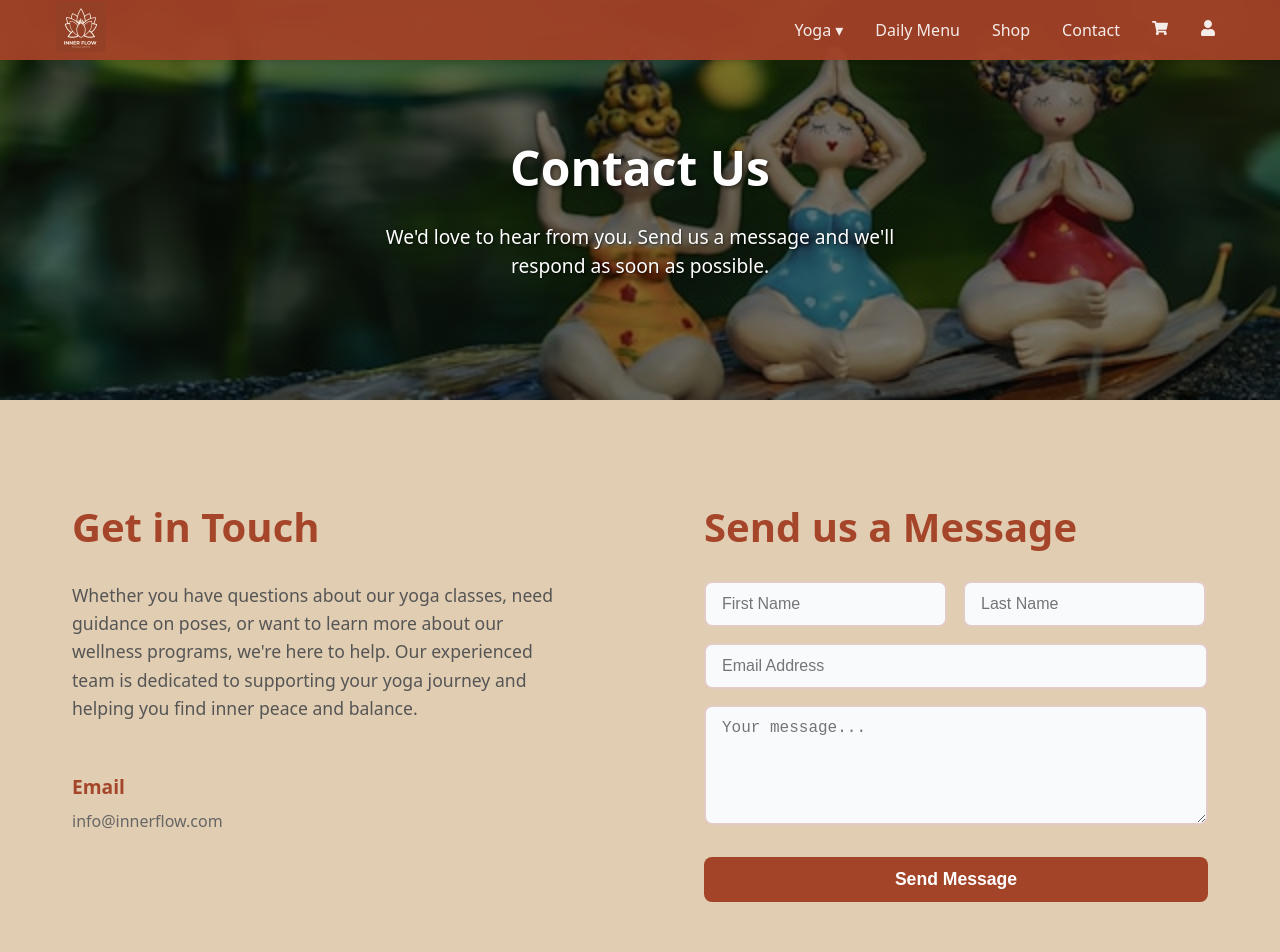
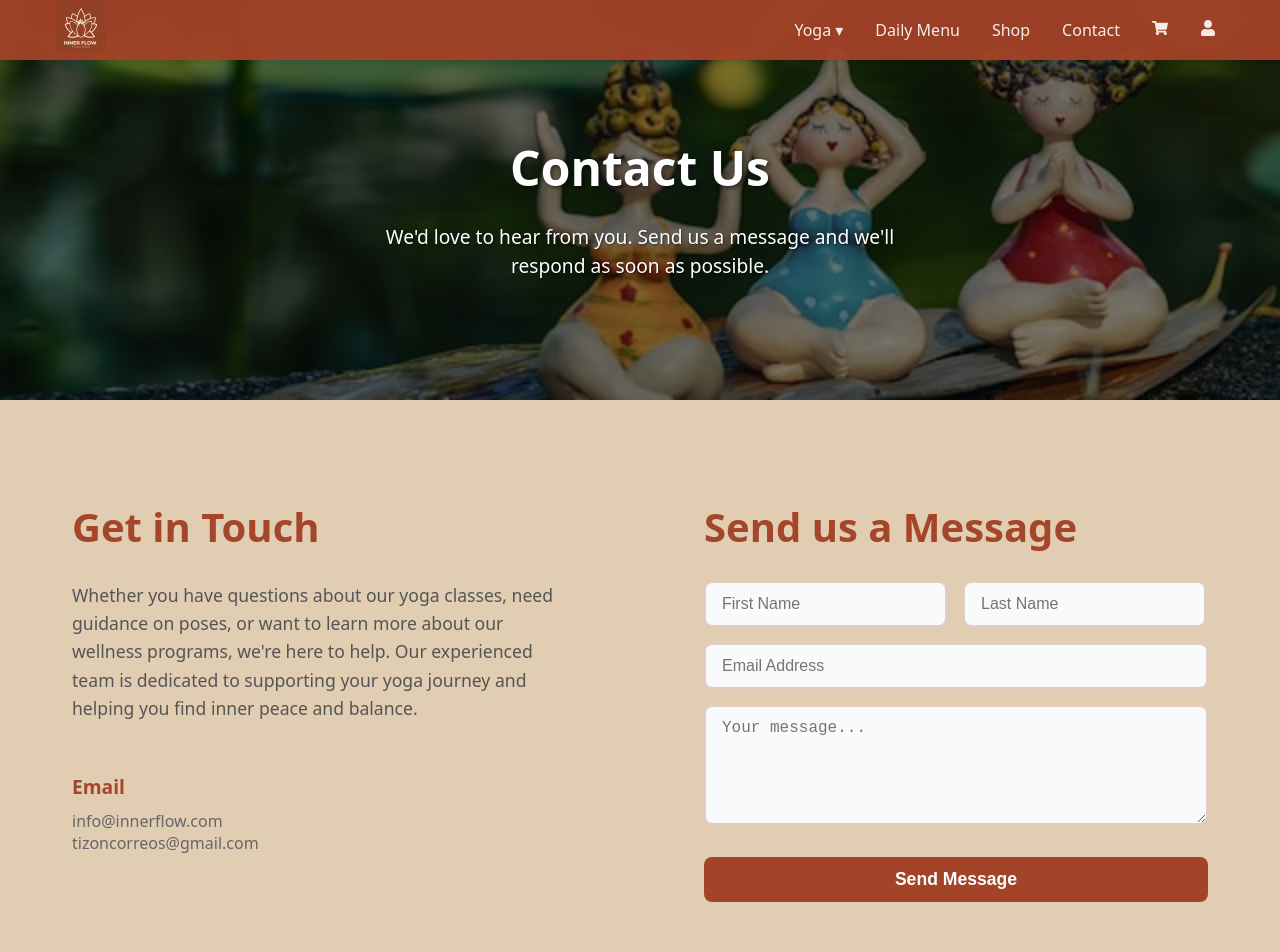
Before and after one commit to IsabelTizon/inner-flow, a React (Vite) app: page /contact in a window 1280 px wide. Shown: the top 952 px of the page. Built offline with nearby package versions, Linux system fonts and the light colour scheme.

Commit message:
Add additional email to contact info
Added 'tizoncorreos@gmail.com' as a secondary email address in the ContactInfo component.

```diff
--- a/src/pages/contact/components/ContactInfo.jsx
+++ b/src/pages/contact/components/ContactInfo.jsx
@@ -16,6 +16,7 @@ export default function ContactInfo() {
 				<div className={styles.detail}>
 					<h3>Email</h3>
 					<p>info@innerflow.com</p>
+					<p>tizoncorreos@gmail.com</p>
 				</div>
 			</div>
 		</div>
```
